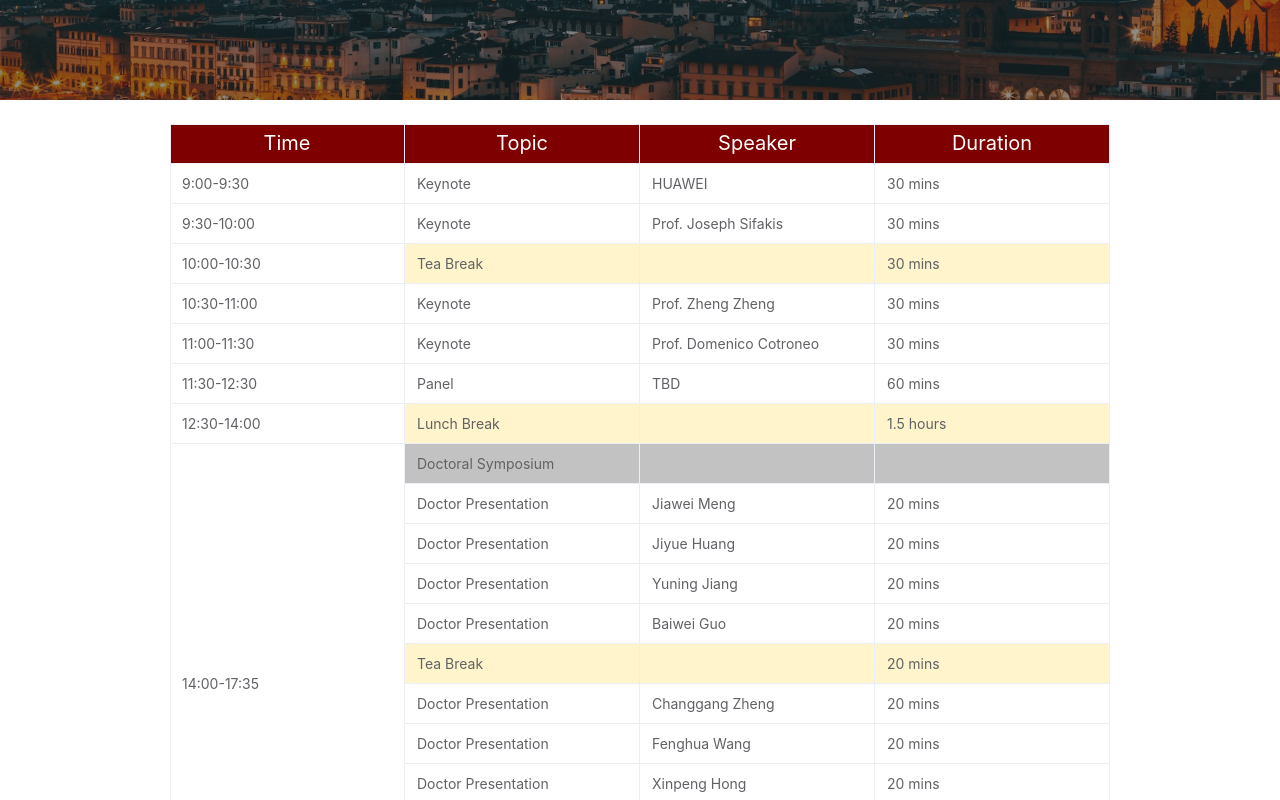
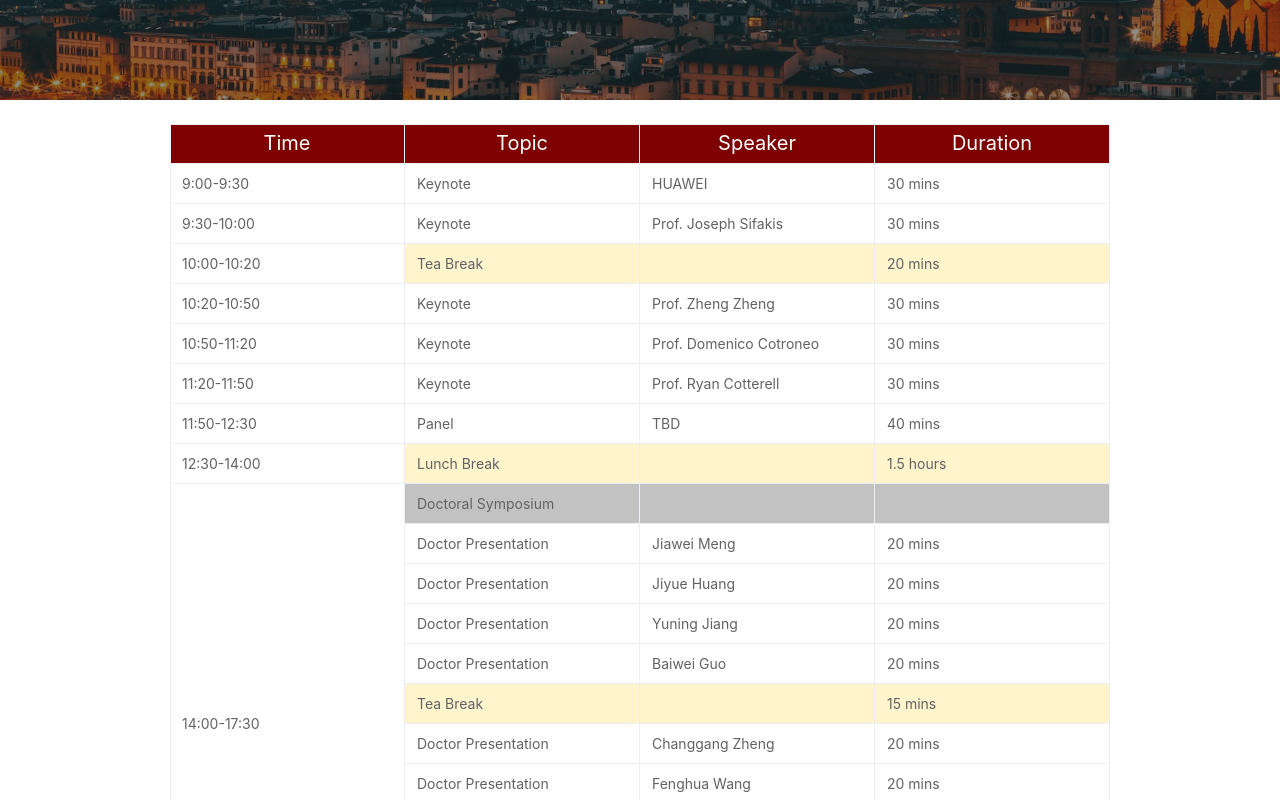
Before and after one commit to issre-wdmd/issre-wdmd.github.io, a Vue app: page /#/program in a window 1280 px wide. Shown: the part 360-1160 px from the top of the page. Built offline with nearby package versions, Linux system fonts and the light colour scheme.

Commit message:
feat: 增加一个prof，修改时间

```diff
--- a/src/views/ProgramView.vue
+++ b/src/views/ProgramView.vue
@@ -45,38 +45,39 @@ interface MethodProps {
 const tableData: Data[] = [
   { startTime: '9:00', endTime: '9:30', topic: 'Keynote', speaker: 'HUAWEI', duration: '30 mins' },
   { startTime: '9:30', endTime: '10:00', topic: 'Keynote', speaker: 'Prof. Joseph Sifakis', duration: '30 mins' },
-  { startTime: '10:00', endTime: '10:30', topic: 'Tea Break', speaker: '', duration: '30 mins' },
-  { startTime: '10:30', endTime: '11:00', topic: 'Keynote', speaker: 'Prof. Zheng Zheng', duration: '30 mins' },
-  { startTime: '11:00', endTime: '11:30', topic: 'Keynote', speaker: 'Prof. Domenico Cotroneo', duration: '30 mins' },
-  { startTime: '11:30', endTime: '12:30', topic: 'Panel', speaker: 'TBD', duration: '60 mins' },
+  { startTime: '10:00', endTime: '10:20', topic: 'Tea Break', speaker: '', duration: '20 mins' },
+  { startTime: '10:20', endTime: '10:50', topic: 'Keynote', speaker: 'Prof. Zheng Zheng', duration: '30 mins' },
+  { startTime: '10:50', endTime: '11:20', topic: 'Keynote', speaker: 'Prof. Domenico Cotroneo', duration: '30 mins' },
+  { startTime: '11:20', endTime: '11:50', topic: 'Keynote', speaker: 'Prof. Ryan Cotterell', duration: '30 mins' },
+  { startTime: '11:50', endTime: '12:30', topic: 'Panel', speaker: 'TBD', duration: '40 mins' },
   { startTime: '12:30', endTime: '14:00', topic: 'Lunch Break', speaker: '', duration: '1.5 hours' },
 
-  { startTime: '14:00', endTime: '17:35', topic: 'Doctoral Symposium', speaker: '', duration: '' },
-  { startTime: '14:00', endTime: '17:35', topic: 'Doctor Presentation', speaker: 'Jiawei Meng', duration: '20 mins' },
-  { startTime: '14:00', endTime: '17:35', topic: 'Doctor Presentation', speaker: 'Jiyue Huang', duration: '20 mins' },
-  { startTime: '14:00', endTime: '17:35', topic: 'Doctor Presentation', speaker: 'Yuning Jiang', duration: '20 mins' },
-  { startTime: '14:00', endTime: '17:35', topic: 'Doctor Presentation', speaker: 'Baiwei Guo', duration: '20 mins' },
-  { startTime: '14:00', endTime: '17:35', topic: 'Tea Break', speaker: '', duration: '20 mins' },
-  { startTime: '14:00', endTime: '17:35', topic: 'Doctor Presentation', speaker: 'Changgang Zheng', duration: '20 mins' },
-  { startTime: '14:00', endTime: '17:35', topic: 'Doctor Presentation', speaker: 'Fenghua Wang', duration: '20 mins' },
-  { startTime: '14:00', endTime: '17:35', topic: 'Doctor Presentation', speaker: 'Xinpeng Hong', duration: '20 mins' },
-  { startTime: '14:00', endTime: '17:35', topic: 'Doctor Presentation', speaker: 'Chi Hong', duration: '20 mins' },
-  { startTime: '14:00', endTime: '17:35', topic: 'Doctor Presentation', speaker: 'Xiao Wang', duration: '20 mins' },
-  { startTime: '14:00', endTime: '17:35', topic: 'Tea Break', speaker: '', duration: '15 mins' },
+  { startTime: '14:00', endTime: '17:30', topic: 'Doctoral Symposium', speaker: '', duration: '' },
+  { startTime: '14:00', endTime: '17:30', topic: 'Doctor Presentation', speaker: 'Jiawei Meng', duration: '20 mins' },
+  { startTime: '14:00', endTime: '17:30', topic: 'Doctor Presentation', speaker: 'Jiyue Huang', duration: '20 mins' },
+  { startTime: '14:00', endTime: '17:30', topic: 'Doctor Presentation', speaker: 'Yuning Jiang', duration: '20 mins' },
+  { startTime: '14:00', endTime: '17:30', topic: 'Doctor Presentation', speaker: 'Baiwei Guo', duration: '20 mins' },
+  { startTime: '14:00', endTime: '17:30', topic: 'Tea Break', speaker: '', duration: '15 mins' },
+  { startTime: '14:00', endTime: '17:30', topic: 'Doctor Presentation', speaker: 'Changgang Zheng', duration: '20 mins' },
+  { startTime: '14:00', endTime: '17:30', topic: 'Doctor Presentation', speaker: 'Fenghua Wang', duration: '20 mins' },
+  { startTime: '14:00', endTime: '17:30', topic: 'Doctor Presentation', speaker: 'Xinpeng Hong', duration: '20 mins' },
+  { startTime: '14:00', endTime: '17:30', topic: 'Doctor Presentation', speaker: 'Chi Hong', duration: '20 mins' },
+  { startTime: '14:00', endTime: '17:30', topic: 'Doctor Presentation', speaker: 'Xiao Wang', duration: '20 mins' },
+  { startTime: '14:00', endTime: '17:30', topic: 'Tea Break', speaker: '', duration: '15 mins' },
 
-  { startTime: '17:35', endTime: '18:05', topic: 'Poster Presentation', speaker: '', duration: '' },
-  { startTime: '17:35', endTime: '18:05', topic: 'Poster Presentation', speaker: 'TBD', duration: '10 mins' },
-  { startTime: '17:35', endTime: '18:05', topic: 'Poster Presentation', speaker: 'TBD', duration: '10 mins' },
-  { startTime: '17:35', endTime: '18:05', topic: 'Poster Presentation', speaker: 'TBD', duration: '10 mins' },
-  { startTime: '18:05', endTime: '', topic: 'Closing', speaker: '', duration: '- mins' },
+  { startTime: '17:30', endTime: '18:00', topic: 'Poster Presentation', speaker: '', duration: '' },
+  { startTime: '17:30', endTime: '18:00', topic: 'Poster Presentation', speaker: 'TBD', duration: '10 mins' },
+  { startTime: '17:30', endTime: '18:00', topic: 'Poster Presentation', speaker: 'TBD', duration: '10 mins' },
+  { startTime: '17:30', endTime: '18:00', topic: 'Poster Presentation', speaker: 'TBD', duration: '10 mins' },
+  { startTime: '18:00', endTime: '', topic: 'Closing', speaker: '', duration: '- mins' },
 ]
 
 const cellClassName = ({ rowIndex, columnIndex }: MethodProps) => {
-  if (rowIndex === 2 || rowIndex === 6 || rowIndex === 12 || rowIndex === 18 || rowIndex === 23) {
+  if (rowIndex === 2 || rowIndex === 7 || rowIndex === 13 || rowIndex === 19 || rowIndex === 24) {
     if (columnIndex > 0) {
       return 'rest'
     }
-  } else if (rowIndex === 7 || rowIndex === 19) {
+  } else if (rowIndex === 8 || rowIndex === 20) {
     if (columnIndex > 0) {
       return 'title'
     }
@@ -85,13 +86,13 @@ const cellClassName = ({ rowIndex, columnIndex }: MethodProps) => {
 
 const spanMethod = ({ rowIndex, columnIndex } : MethodProps) => {
   if (columnIndex === 0) {
-    if (rowIndex === 7) {
+    if (rowIndex === 8) {
       return [12, 1]
-    } else if (rowIndex > 7 && rowIndex < 19) {
+    } else if (rowIndex > 8 && rowIndex < 20) {
       return [0, 0]
-    } else if (rowIndex === 19) {
+    } else if (rowIndex === 20) {
       return [4, 1]
-    } else if (rowIndex > 19 && rowIndex < 23) {
+    } else if (rowIndex > 20 && rowIndex < 24) {
       return [0, 0]
     }
   }
```
